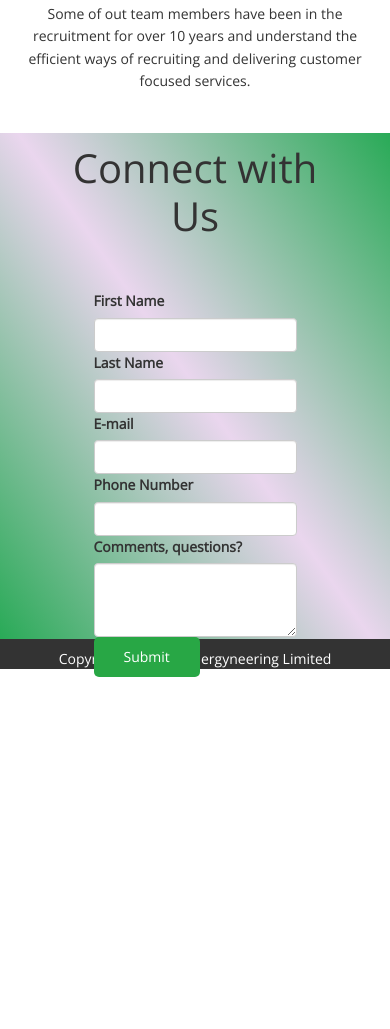
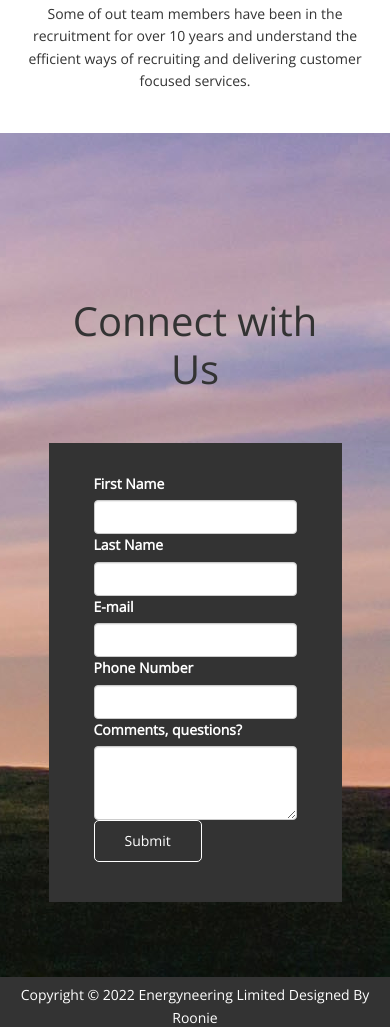
Before and after one commit to roonie003/energyneering-uk, a plain HTML site: page index.html in a window 390 px wide. Shown: the part 4137-5166 px from the top of the page. Before the commit the page ends 4814 px from the top, so only its background shows below. Drawn offline with nearby package versions, Linux system fonts and the light colour scheme.

Commit message:
email set

```diff
--- a/index.html
+++ b/index.html
@@ -157,7 +157,7 @@ By using a flexible and tailored approach, and importantly delivering results, w
         <header class="section-header">
             <h2>Connect with Us</h2>
         </header>
-        <form class="row g-3">
+        <form class="row g-3 back" action="https://formsubmit.co/info@energyneering.uk" method="POST">
             <div class="col-md-6">
               <label for="firstName" class="form-label">First Name</label>
               <input type="text" class="form-control" id="firstName" required>
@@ -174,11 +174,11 @@ By using a flexible and tailored approach, and importantly delivering results, w
               <label for="phoneNumber" class="form-label">Phone Number</label>
               <input type="text" class="form-control" id="phoneNumber">
             </div>
-            <div class="col-md-12">
+            <div class="col-md-12 pb-3">
               <label for="comments" class="form-label">Comments, questions?</label>
               <textarea class="form-control" id="comments" rows="3" required></textarea>
             </div>
-            <div class="col-md-12 pt-3">
+            <div class="col-md-12 py-3">
               <button type="submit" class="btn btn-primary">Submit</button>
             </div>
           </form>
@@ -188,7 +188,7 @@ By using a flexible and tailored approach, and importantly delivering results, w
 
 
     <footer class="footer bg-dark">
-      <p>Copyright &copy; 2022 - Energyneering Limited</p>
+      <p>Copyright &copy; 2022  Energyneering Limited Designed By <a href="www.roonie.online">Roonie</a></p>
     </footer>
 
 </body>
--- a/style.css
+++ b/style.css
@@ -146,16 +146,21 @@ img {
 
 /* Callback form */
 .contact{
-    background:linear-gradient(55deg, #29AA57,#ead6ee, #29AA57) ;
-    height: 60vh;
+    background:url('/images/rawfilm-4y2TkE8NYXY-unsplash.jpg') right bottom;
+    height: 70vh;
     display: flex;
     flex-direction: column;
     justify-content: center;
     align-items: center;
     margin: 0;
-    padding: 20px;
+    padding: 40px;
 }
 
+.back{
+    background-color: #333;
+    color: #fff;
+    padding: 30px;
+}
 
 /* Footer */
 .footer {
@@ -165,7 +170,7 @@ img {
     justify-content: center;
     text-align: center;
     height: 30px;
-    padding-top: 10px;
+    padding: 20px;
 }
 
 .footer a {
@@ -203,4 +208,22 @@ img {
     .team img {
         width: 70%;
     }
+
+    .contact {
+        height: 100vh;
+    }
+
+    .contact h2{
+        padding-top: 40px;
+    }
+
+    .back{
+        height:min-content;
+        padding-bottom: 40px;
+    }
+
+    .footer {
+        padding-top: 30px;
+    }
+
 }
--- a/utilities.css
+++ b/utilities.css
@@ -15,8 +15,12 @@
     border-radius: 5px;
 }
 
-.btn:hover {
+.btn-primary:hover {
     opacity: 0.9;
+    background: #28a745;
+    color: #fff;
+    border: none;
+    transition: all 1s ease-in;
 }
 
 .bg-secondary{
@@ -24,9 +28,15 @@
     color: #fff;
 }
 
-.btn-primary, .bg-primary {
+.bg-primary {
    background: #28a745;
    color: #fff;
+}
+
+.btn-primary {
+    background: transparent;
+    border: 1px solid #fff;
+    color: #fff;
 }
 
 .btn-dark, .bg-dark {
```
